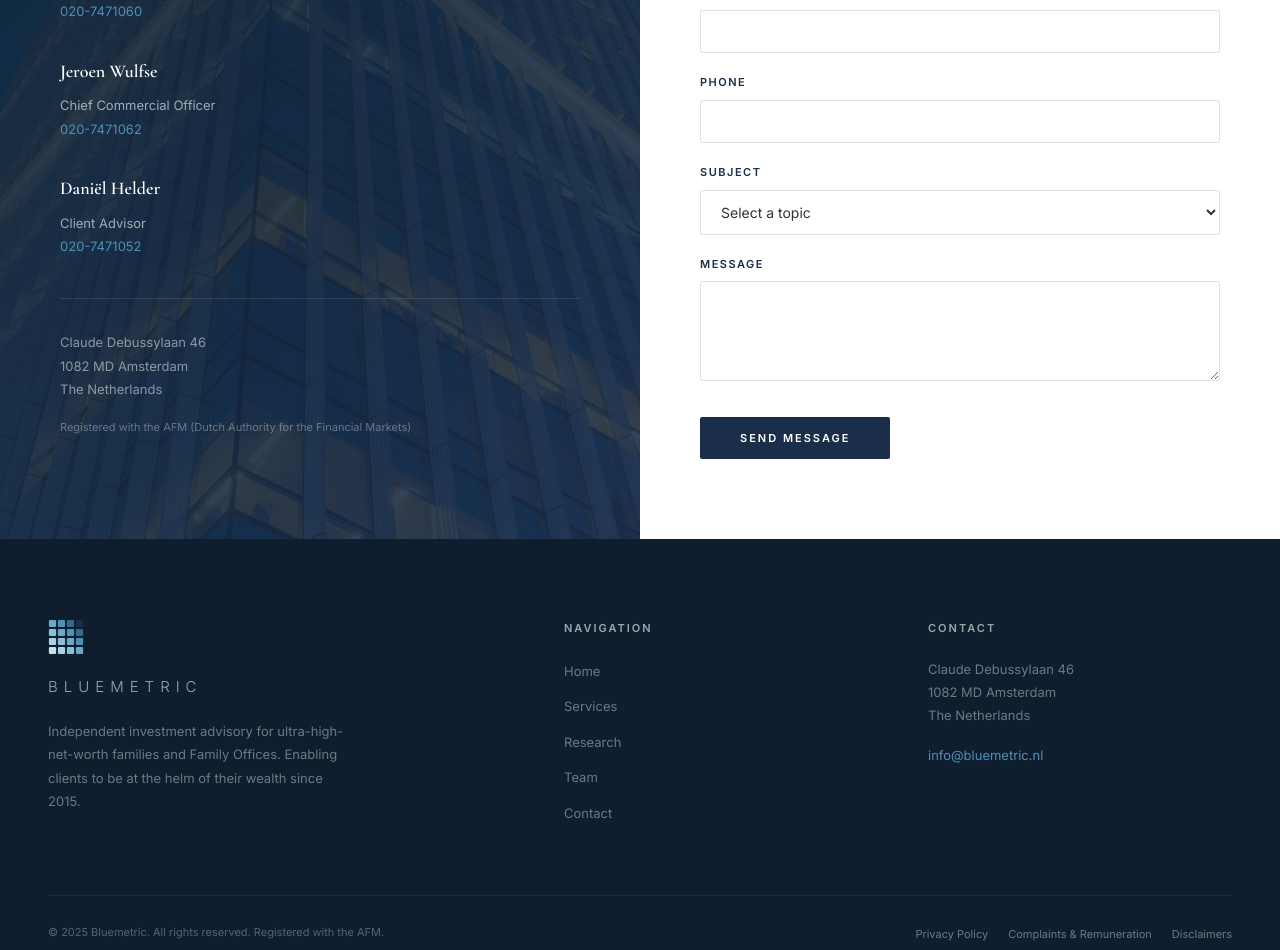
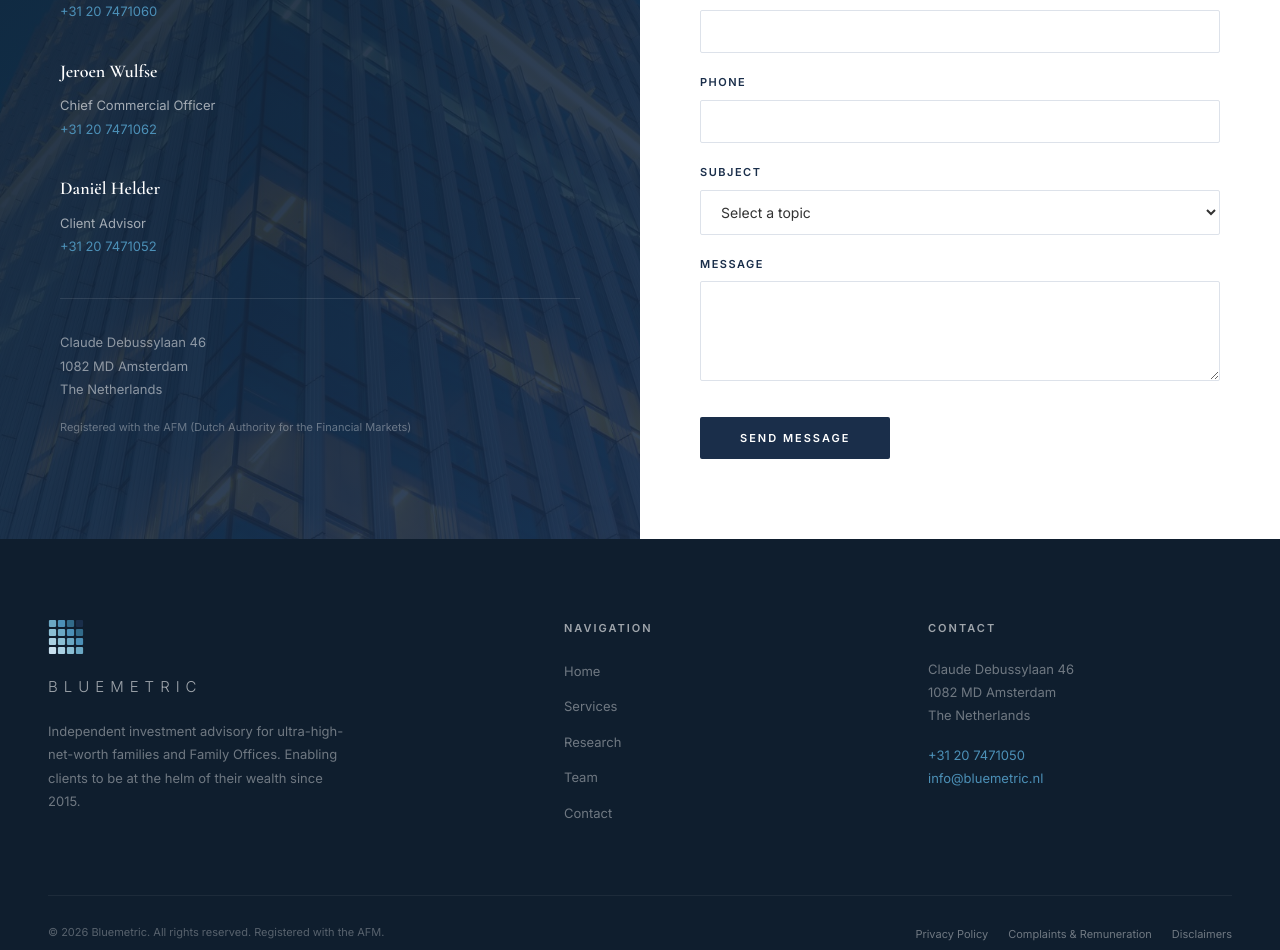
Before and after one commit to BluemetricCA2020/bluemetric_site, a React (Vite) app: page /contact in a window 1280 px wide. Shown: the part 442-1392 px from the top of the page. Built offline with nearby package versions, Linux system fonts and the light colour scheme.

Commit message:
Definitieve aanpassing

```diff
--- a/src/components/layout/Footer.tsx
+++ b/src/components/layout/Footer.tsx
@@ -40,7 +40,7 @@
           <div className="footer-contact">
             <h4>{t.footerContactTitle}</h4>
             <p>Claude Debussylaan 46<br />1082 MD Amsterdam<br />{t.footerCountry}</p>
-            <p style={{ marginTop: 16 }}><a href="mailto:info@bluemetric.nl">info@bluemetric.nl</a></p>
+            <p style={{ marginTop: 16 }}><a href="tel:+31207471050">+31 20 7471050</a><br /><a href="mailto:info@bluemetric.nl">info@bluemetric.nl</a></p>
           </div>
         </div>
         <div className="footer-bottom">
--- a/src/i18n/translations/home.ts
+++ b/src/i18n/translations/home.ts
@@ -11,7 +11,7 @@
     pillar3Title: 'Specialists',
     pillar3Text: 'State-of-the-art data platforms, highly specialized managers, and institutional-grade solutions tailored to private wealth structures.',
     philosophyQuote: '"We believe every client deserves the same rigour and access as the world\'s largest institutional investors."',
-    philosophyAttr: '— Bluemetric founding principle',
+    philosophyAttr: 'Bluemetric founding principle',
     ctaHeading: 'Discover how we can serve you',
     ctaSub: 'From strategic asset allocation to private markets advisory, we provide institutional-grade investment advisory for families and Family Offices.',
     ctaServices: 'Our Services',
@@ -30,7 +30,7 @@
     pillar3Title: 'Specialisten',
     pillar3Text: 'State-of-the-art dataplatformen, gespecialiseerde managers en institutionele oplossingen op maat voor privé-vermogensstructuren.',
     philosophyQuote: '"Wij geloven dat elke cliënt dezelfde zorgvuldigheid en toegang verdient als \'s werelds grootste institutionele beleggers."',
-    philosophyAttr: '— Oprichtingsprincipe van Bluemetric',
+    philosophyAttr: 'Oprichtingsprincipe van Bluemetric',
     ctaHeading: 'Ontdek hoe wij u kunnen dienen',
     ctaSub: 'Van strategische asset allocatie tot private markets advies — wij bieden institutionele vermogensbegeleiding voor families en Family Offices.',
     ctaServices: 'Onze Diensten',
--- a/src/i18n/translations/nav.ts
+++ b/src/i18n/translations/nav.ts
@@ -14,7 +14,7 @@
     footerNavTitle: 'Navigation',
     footerContactTitle: 'Contact',
     footerCountry: 'The Netherlands',
-    footerCopyright: '© 2025 Bluemetric. All rights reserved. Registered with the AFM.',
+    footerCopyright: '© 2026 Bluemetric. All rights reserved. Registered with the AFM.',
     privacyPolicy: 'Privacy Policy',
     complaintsRemuneration: 'Complaints & Remuneration',
     termsOfService: 'Terms of Service',
@@ -35,7 +35,7 @@
     footerNavTitle: 'Navigatie',
     footerContactTitle: 'Contact',
     footerCountry: 'Nederland',
-    footerCopyright: '© 2025 Bluemetric. Alle rechten voorbehouden. Geregistreerd bij de AFM.',
+    footerCopyright: '© 2026 Bluemetric. Alle rechten voorbehouden. Geregistreerd bij de AFM.',
     privacyPolicy: 'Privacybeleid',
     complaintsRemuneration: 'Klachten & Beloning',
     termsOfService: 'Algemene Voorwaarden',
--- a/src/i18n/translations/services.ts
+++ b/src/i18n/translations/services.ts
@@ -48,7 +48,7 @@
       },
       {
         num: '05',
-        title: 'Cashflow Planning & Monitoring',
+        title: 'Cash Flow Planning',
         desc: 'Comprehensive liquidity planning and cash flow monitoring to align investment horizons with personal and family commitments.',
         items: ['Multi-year cash flow projections', 'Liquidity management and commitment pacing', 'Distribution and capital call forecasting'],
       },
@@ -87,7 +87,7 @@
       },
       {
         num: '05',
-        title: 'Cashflow Planning & Monitoring',
+        title: 'Cash Flow Planning',
         desc: 'Uitgebreide liquiditeitsplanning en cashflow-monitoring om investeringshorizonten af te stemmen op persoonlijke en familiale verplichtingen.',
         items: ['Meerjarige cashflowprojecties', 'Liquiditeitsbeheer en commitment pacing', 'Distributie- en capital call-prognoses'],
       },
--- a/src/i18n/translations/team.ts
+++ b/src/i18n/translations/team.ts
@@ -86,7 +86,7 @@
         initials: 'JC',
         name: 'Joost Cankrien',
         role: 'Analyst',
-        bio: 'Focuses daily on the selection, monitoring, and reporting of Private Equity funds.',
+        bio: 'Translates the outcomes of private markets fund selection and ongoing monitoring into well-substantiated recommendations for the Investment Committee. Combines thorough due diligence with data-driven reporting, ensuring clients maintain a clear view of their portfolio.',
         creds: 'MSc. Finance & Investments',
       },
       {
--- a/src/pages/ComplaintsRemuneration.tsx
+++ b/src/pages/ComplaintsRemuneration.tsx
@@ -42,7 +42,7 @@
 
             <h2>Handling of your complaint</h2>
             <p>
-              The complaints officer is the CEO of Bluemetric. In their absence, the role is assumed by
+              The complaints officer is the managing partner of Bluemetric. In their absence, the role is assumed by
               another member of the management. The complaints officer is never the same person as the
               individual to whom the complaint relates.
             </p>
--- a/src/pages/Contact.tsx
+++ b/src/pages/Contact.tsx
@@ -55,21 +55,21 @@
               <h4>{t.emileName}</h4>
               <p>
                 {t.emileRole}<br />
-                <a href="tel:+31207471060">020-7471060</a>
+                <a href="tel:+31207471060">+31 20 7471060</a>
               </p>
             </div>
             <div className="contact-info">
               <h4>{t.jeroenName}</h4>
               <p>
                 {t.jeroenRole}<br />
-                <a href="tel:+31207471062">020-7471062</a>
+                <a href="tel:+31207471062">+31 20 7471062</a>
               </p>
             </div>
             <div className="contact-info">
               <h4>{t.danielName}</h4>
               <p>
                 {t.danielRole}<br />
-                <a href="tel:+31207471052">020-7471052</a>
+                <a href="tel:+31207471052">+31 20 7471052</a>
               </p>
             </div>
             <div className="contact-office">
--- a/src/styles/style.css
+++ b/src/styles/style.css
@@ -114,7 +114,7 @@
 .philosophy { background: var(--light); padding: 100px 0; position: relative; overflow: hidden; }
 .philosophy-inner { max-width: 1280px; margin: 0 auto; padding: 0 48px; position: relative; z-index: 2; }
 .philosophy-quote { font-family: var(--serif); font-size: clamp(28px, 3vw, 42px); font-weight: 300; font-style: italic; color: var(--navy); text-align: center; max-width: 900px; margin: 0 auto 20px; line-height: 1.4; }
-.philosophy-attr { font-size: 13px; font-weight: 500; color: var(--accent); text-align: center; letter-spacing: 1px; margin-bottom: 80px; }
+.philosophy-attr { font-size: 13px; font-weight: 500; color: var(--accent); text-align: center; letter-spacing: 1px; margin: 16px auto 80px; max-width: 900px; }
 
 /* ===== CTA SECTION (homepage) ===== */
 .cta-section { background: var(--navy); padding: 100px 0; text-align: center; position: relative; overflow: hidden; }
```
